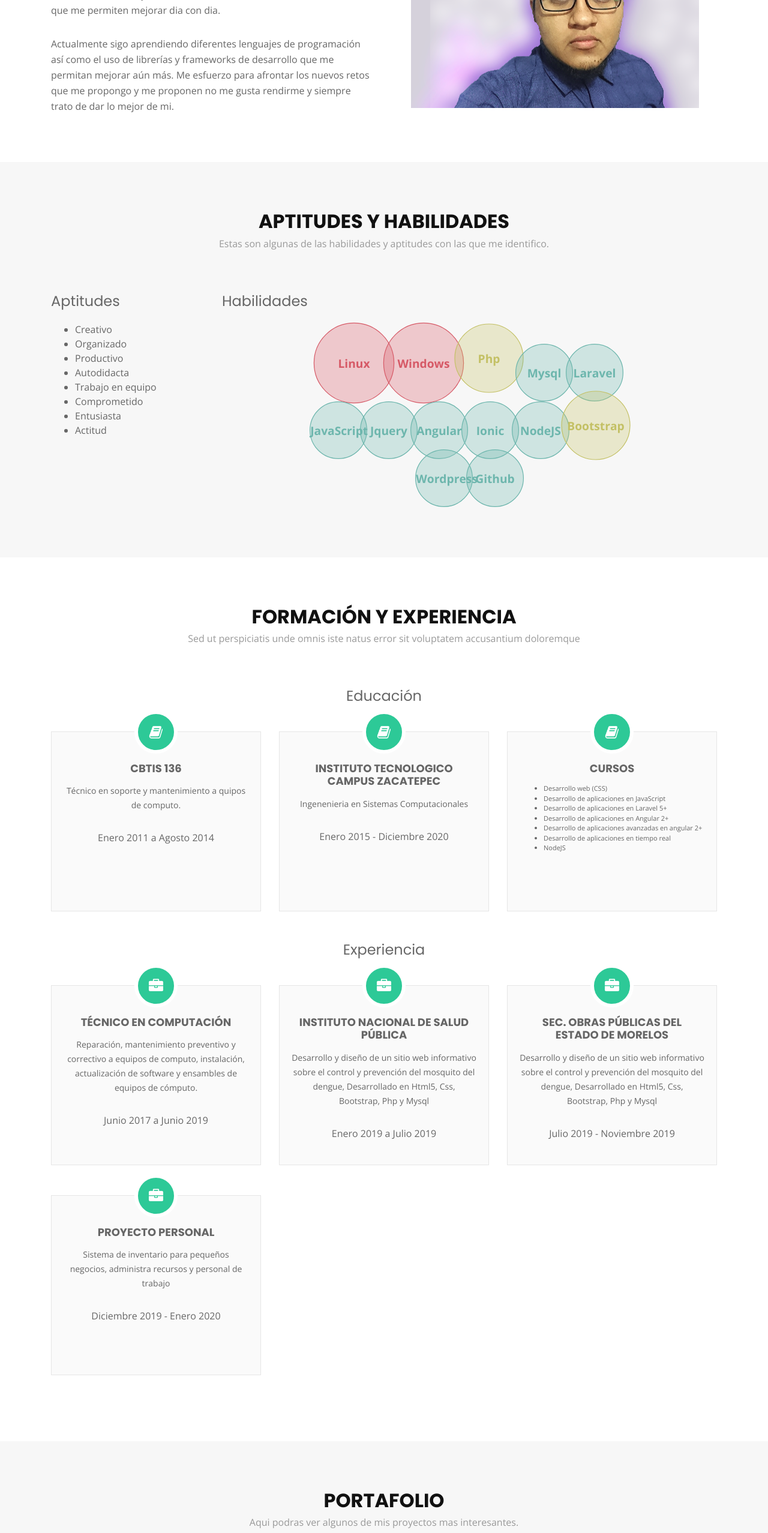
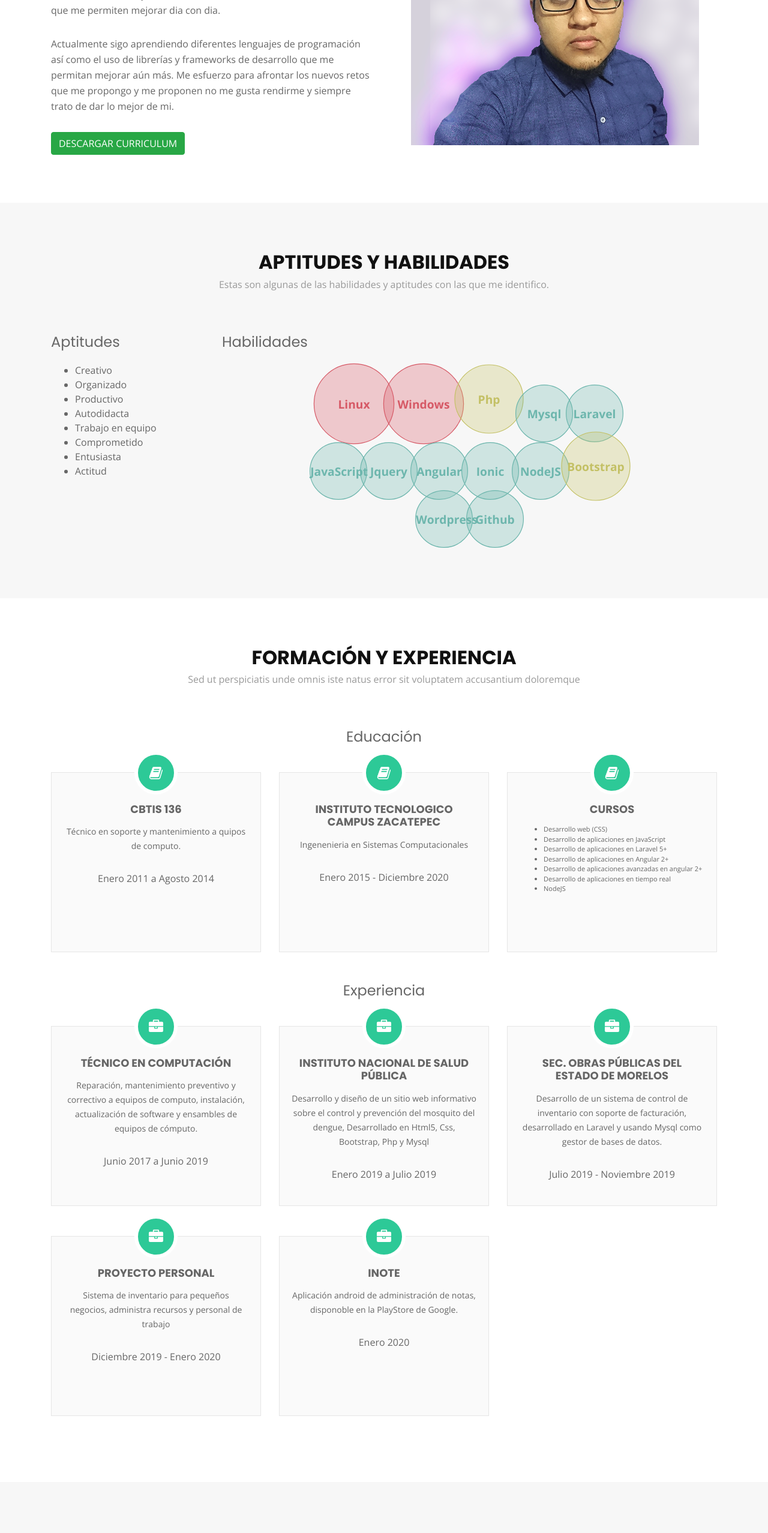
Before and after one commit to chelitodelgado/angelparedes, a plain HTML site: page index.html in a window 1280 px wide. Shown: the part 1038-3593 px from the top of the page at 60% size. Drawn offline with nearby package versions, Linux system fonts and the light colour scheme.

Commit message:
Segunda actualizacion

```diff
--- a/index.html
+++ b/index.html
@@ -89,6 +89,10 @@
                             Actualmente sigo aprendiendo diferentes lenguajes de programación así como el uso de librerías y frameworks de desarrollo que me permitan mejorar aún más. Me esfuerzo para afrontar los nuevos retos que me propongo y me proponen no me gusta rendirme y
                             siempre trato de dar lo mejor de mi.
                         </p>
+
+                        <a href="Angel-Paredes-Torres-CV.pdf" class="btn btn-success">
+                            DESCARGAR CURRICULUM
+                        </a>
 
                     </div>
 
@@ -257,7 +261,8 @@
                             <div class="icon"><i class="fa fa-briefcase"></i></div>
                             <h4 class="title">Sec. Obras Públicas del Estado de Morelos</h4>
                             <p class="description">
-                                Desarrollo y diseño de un sitio web informativo sobre el control y prevención del mosquito del dengue, Desarrollado en Html5, Css, Bootstrap, Php y Mysql
+                                Desarrollo de un sistema de control de inventario con soporte de facturación, desarrollado en
+                                Laravel y usando Mysql como gestor de bases de datos.
                             </p>
                             <p>Julio 2019 - Noviembre 2019</p>
                         </div>
@@ -271,6 +276,17 @@
                                 Sistema de inventario para pequeños negocios, administra recursos y personal de trabajo
                             </p>
                             <p>Diciembre 2019 - Enero 2020</p>
+                        </div>
+                    </div>
+
+                    <div class="col-lg-4 col-md-6 wow fadeInUp" data-wow-delay="0.2s">
+                        <div class="box">
+                            <div class="icon"><i class="fa fa-briefcase"></i></div>
+                            <h4 class="title">Inote</h4>
+                            <p class="description">
+                                Aplicación android de administración de notas, disponoble en la PlayStore de Google.
+                            </p>
+                            <p>Enero 2020</p>
                         </div>
                     </div>
 
@@ -392,22 +408,22 @@
                             <img src="assets/img/portfolio/rm/01.jpg" width="110%" alt="">
                             <div class="details">
                                 <h4>Rick and Morty Services API</h4>
-                                <span>Angular</span>
+                                <span>Angular, Services</span>
                             </div>
                         </a>
                     </div>
 
-                    <!-- <div class="col-lg-3 col-md-6 portfolio-item filter-logo">
+                    <div class="col-lg-3 col-md-6 portfolio-item filter-angular">
                         <a href="">
-                            <img src="assets/img/portfolio/default.jpeg" width="110%" alt="">
+                            <img src="assets/img/portfolio/lo/01.png" width="110%" alt="">
                             <div class="details">
-                                <h4>Logo 3</h4>
-                                <span>Alored dono par</span>
+                                <h4>Sistema de autenticación</h4>
+                                <span>Angular, Firebase</span>
                             </div>
                         </a>
                     </div>
 
-                    <div class="col-lg-3 col-md-6 portfolio-item filter-web">
+                    <!-- <div class="col-lg-3 col-md-6 portfolio-item filter-web">
                         <a href="">
                             <img src="assets/img/portfolio/default.jpeg" width="110%" alt="">
                             <div class="details">
@@ -425,7 +441,8 @@
                                 <span>Alored dono par</span>
                             </div>
                         </a>
-                    </div> -->
+                    </div>
+                -->
 
                 </div>
 
```
Also changed, not shown: assets/img/Whatsapp.png (added), assets/img/pdf.png (added), assets/img/portfolio/lo/01.png (added), assets/img/portfolio/lo/02.png (added), assets/img/portfolio/lo/04.png (added), assets/img/whatssap.png (added), 1 other file.
